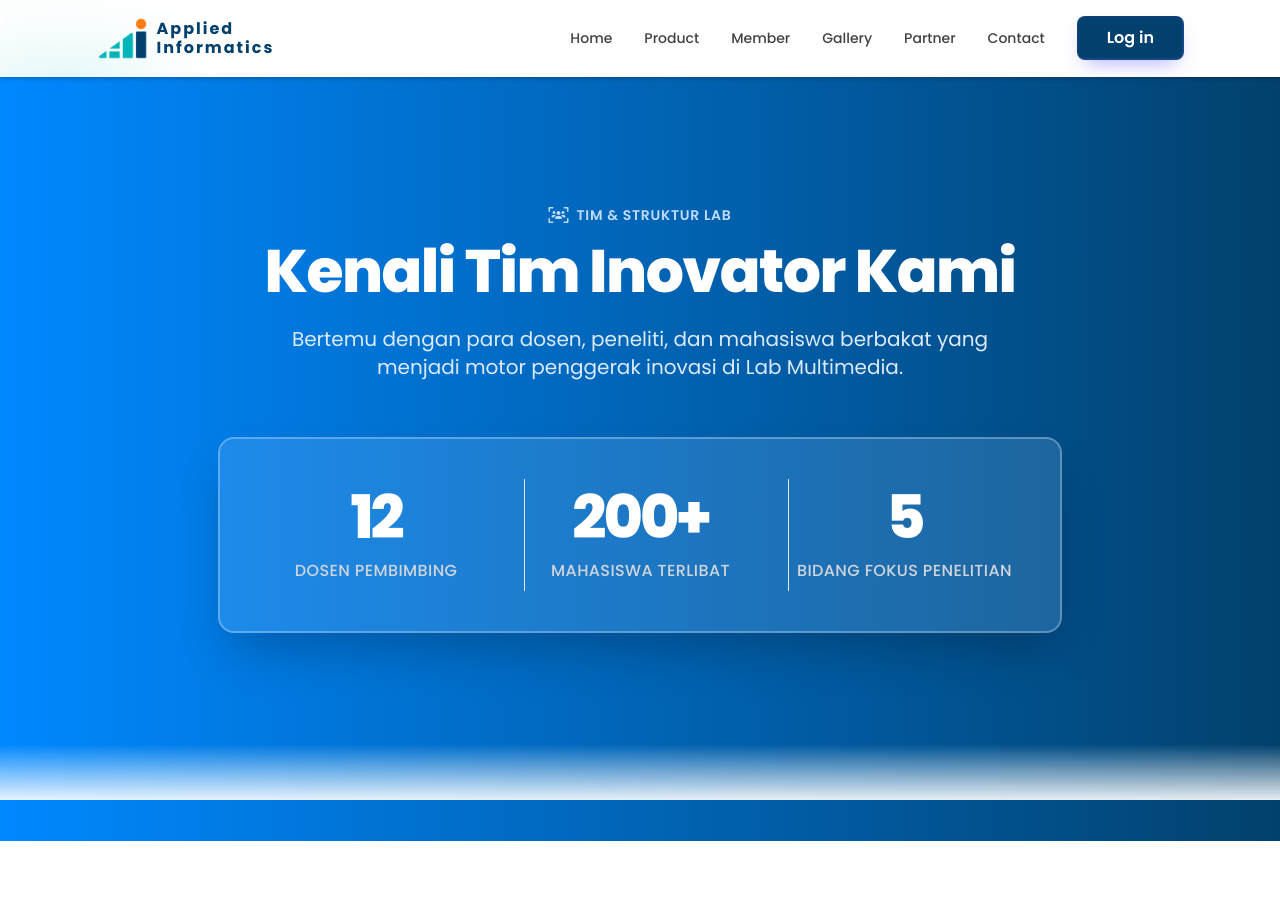
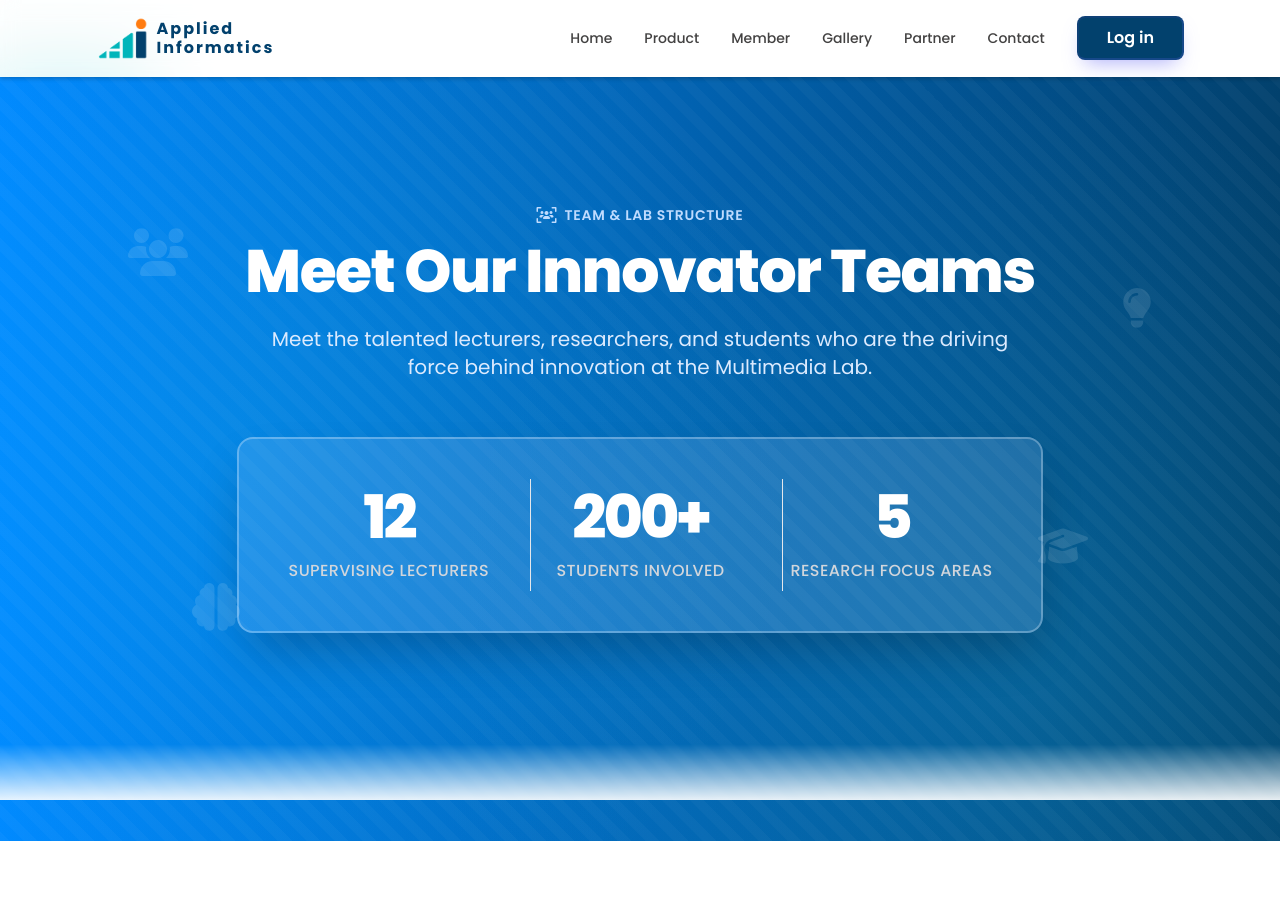
Before and after one commit to rzjuliannofficial/Lab.Applied-Informatics, a PHP site: page /member.php in a window 1280 px wide. Shown: the top 919 px of the page. Run offline with PHP 8.4, Linux system fonts and the light colour scheme; some libraries are stand-ins or nearby versions; some web fonts are replaced.

Commit message:
update minor text in member page's team section

```diff
--- a/public/member.php
+++ b/public/member.php
@@ -100,8 +100,9 @@ if (empty($products)) {
 <head>
     <meta charset="UTF-8">
     <meta name="viewport" content="width=device-width, initial-scale=1.0">
-    <title>Document</title>
+    <title>Member - Lab AI Polinema</title>
     <link rel="stylesheet" href="style/Style.css">
+     <link rel="shortcut icon" href="img/favicon.ico" type="image/x-icon">
     <script src="https://cdn.tailwindcss.com"></script>
     <link rel="stylesheet" href="https://cdnjs.cloudflare.com/ajax/libs/font-awesome/6.4.0/css/all.min.css">
     <link href="https://unpkg.com/aos@2.3.1/dist/aos.css" rel="stylesheet">
@@ -109,20 +110,25 @@ if (empty($products)) {
 <body>
     <?php include '../app/views/components/header.php'; ?>
     <section id="team" class="section pt-0">
-        <div class="pt-[8rem] pb-[13rem] mx-auto flex flex-col items-center bg-gradient-to-r from-[var(--blue)] to-[var(--blue-dark)]">
-            <div class="flex items-center gap-2 text-blue-200 font-semibold mb-4" data-aos="fade-up">
+        <div class="member-hero-section pt-[8rem] pb-[13rem] mx-auto flex flex-col items-center bg-gradient-to-r from-[var(--blue)] to-[var(--blue-dark)]">
+            <!-- Floating Icons -->
+            <i class="fas fa-users floating-icon" style="font-size: 3rem;"></i>
+            <i class="fas fa-graduation-cap floating-icon" style="font-size: 2.5rem;"></i>
+            <i class="fas fa-brain floating-icon" style="font-size: 3rem;"></i>
+            <i class="fas fa-lightbulb floating-icon" style="font-size: 2.5rem;"></i>
+            <div class="relative z-10 flex items-center gap-2 text-blue-200 font-semibold mb-4" data-aos="fade-up">
                 <i class="fas fa-users-viewfinder"></i>
-                <span class="uppercase tracking-wider text-sm">TIM & STRUKTUR LAB</span>
+                <span class="uppercase tracking-wider text-sm">TEAM & LAB STRUCTURE</span>
             </div>
 
             <!-- Judul Utama -->
             <h2 class="text-5xl md:text-6xl font-extrabold tracking-tight mb-6 text-white" data-aos="fade-up" data-aos-delay="100">
-                Kenali Tim Inovator Kami
+                Meet Our Innovator Teams
             </h2>
 
             <!-- Deskripsi -->
             <p class="text-lg md:text-xl text-blue-100 leading-relaxed max-w-3xl mb-14 text-center" data-aos="fade-up" data-aos-delay="200">
-                Bertemu dengan para dosen, peneliti, dan mahasiswa berbakat yang menjadi motor penggerak inovasi di Lab Multimedia.
+                Meet the talented lecturers, researchers, and students who are the driving force behind innovation at the Multimedia Lab.
             </p>
 
             <div class="w-900 bg-blue-300/20 text-gray border-2 border-blue-50/30 rounded-2xl shadow-2xl p-8 md:p-10" data-aos="fade-up" data-aos-delay="500">
@@ -131,19 +137,19 @@ if (empty($products)) {
                     <!-- Item 1: Dosen -->
                     <div class="flex flex-col items-center justify-center p-2">
                         <span class="text-5xl md:text-6xl font-extrabold text-white mb-3 tracking-tighter">12</span>
-                        <span class="text-gray-300 font-medium text-sm md:text-base uppercase tracking-wide">Dosen Pembimbing</span>
+                        <span class="text-gray-300 font-medium text-sm md:text-base uppercase tracking-wide">Supervising Lecturers</span>
                     </div>
 
                     <!-- Item 2: Mahasiswa -->
                     <div class="flex flex-col items-center justify-center p-2">
                         <span class="text-5xl md:text-6xl font-extrabold text-white mb-3 tracking-tighter">200+</span>
-                        <span class="text-gray-300 font-medium text-sm md:text-base uppercase tracking-wide">Mahasiswa Terlibat</span>
+                        <span class="text-gray-300 font-medium text-sm md:text-base uppercase tracking-wide">Students Involved</span>
                     </div>
 
                     <!-- Item 3: Bidang Fokus -->
                     <div class="flex flex-col items-center justify-center p-2">
                         <span class="text-5xl md:text-6xl font-extrabold text-white mb-3 tracking-tighter">5</span>
-                        <span class="text-gray-300 font-medium text-sm md:text-base uppercase tracking-wide">Bidang Fokus Penelitian</span>
+                        <span class="text-gray-300 font-medium text-sm md:text-base uppercase tracking-wide">Research Focus Areas</span>
                     </div>
 
                 </div>
@@ -280,3 +286,5 @@ if (bottomBlur && footer) {
     console.error("Elemen '.bottom-blur-overlay' atau 'footer' tidak ditemukan.");
 }
 </script>
+
+<?php include '../app/views/components/footer.php';
```
